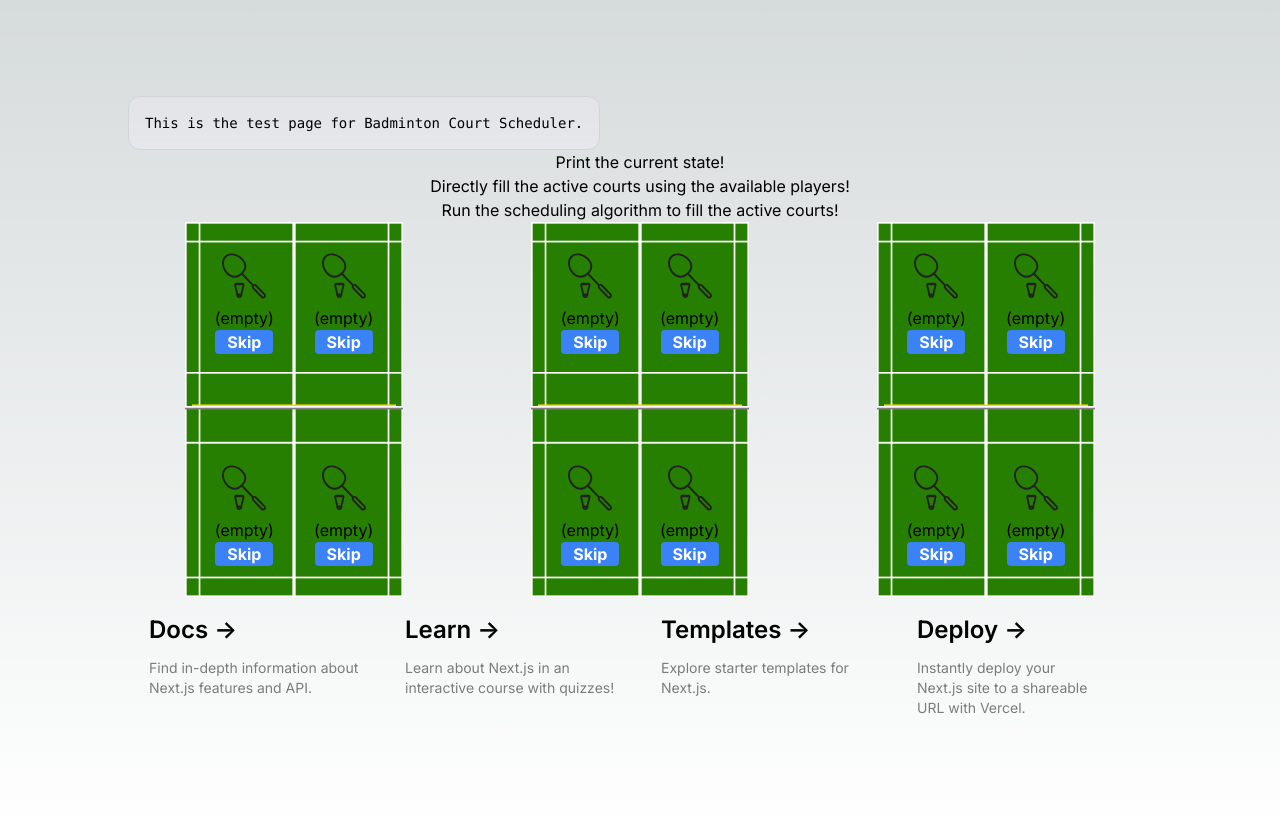
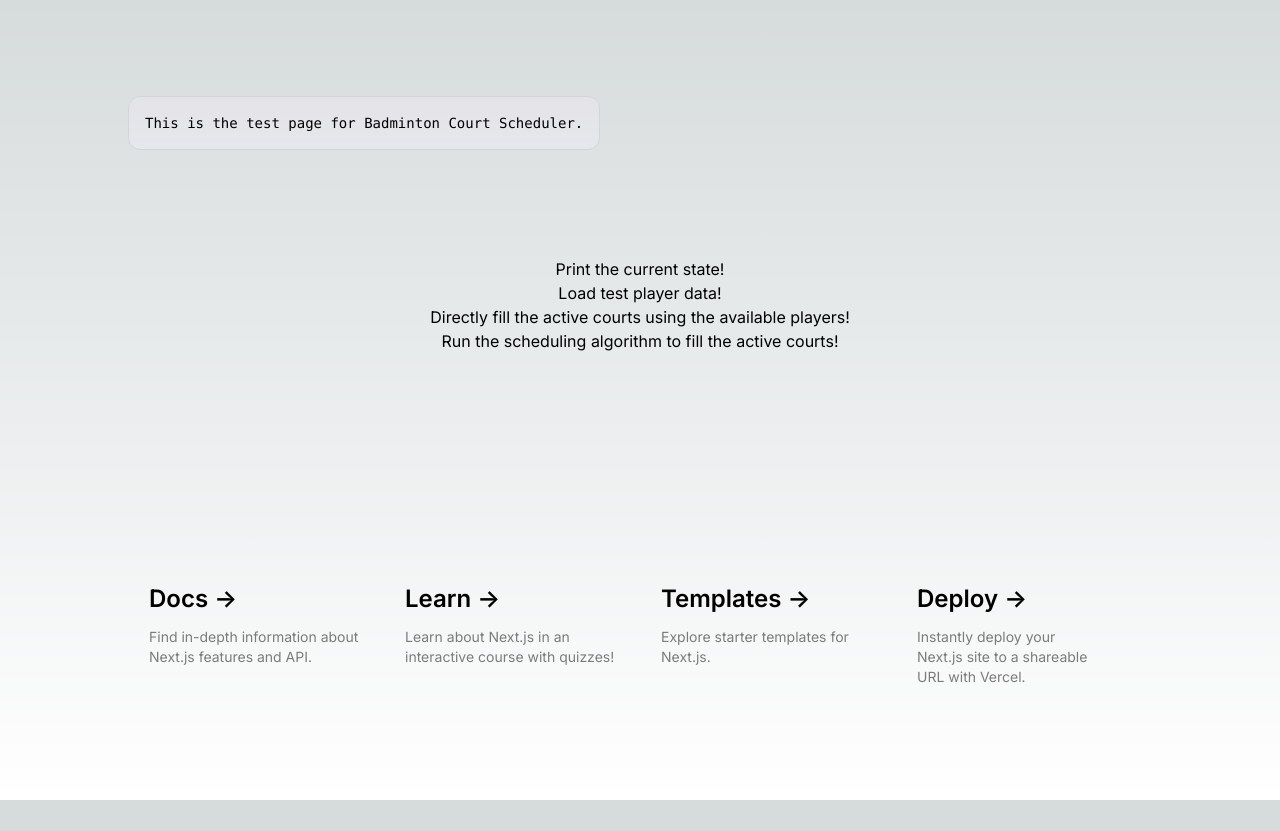
Before and after one commit to JadenBalogh/badminton-court-scheduler, a Next.js app: page / in a window 1280 px wide. After the commit the page ends 800 px from the top, so only its background shows below. Built offline with nearby package versions, Linux system fonts and the light colour scheme.

Commit message:
Move test data loading into its own function

```diff
--- a/app/page.tsx
+++ b/app/page.tsx
@@ -37,7 +37,6 @@ export default function Home() {
 
   useEffect(() => {
     loadPlayerData();
-    loadTestData();
 
     async function loadPlayerData() {
       let data = await fetch('./player-data.txt');
@@ -56,6 +55,11 @@ export default function Home() {
         setPlayerDatas(arr => [...arr, player]);
       }
     }
+
+  }, []);
+
+  function loadTestPlayers() {
+    loadTestData();
 
     async function loadTestData() {
       let data = await fetch('./test-data.txt');
@@ -95,7 +99,7 @@ export default function Home() {
         setActiveCourts(a => [...a, court]);
       }
     }
-  }, []);
+  }
 
   function fillActiveCourts() {
     let newActiveCourts: Court[] = [];
@@ -149,6 +153,10 @@ export default function Home() {
       <div className="flex flex-col">
         <button onClick={() => printState()}>
           Print the current state!
+        </button>
+
+        <button onClick={() => loadTestPlayers()}>
+          Load test player data!
         </button>
 
         <button onClick={() => fillActiveCourts()}>
```
